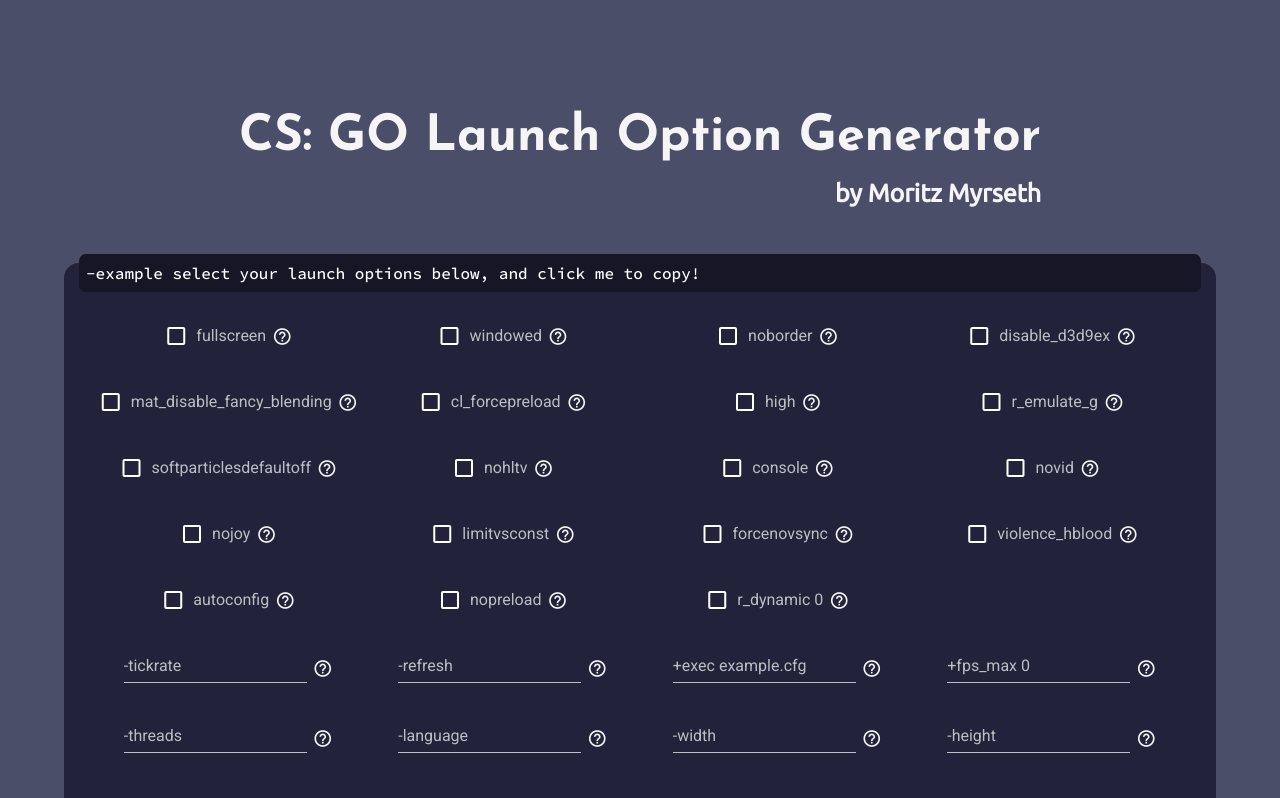
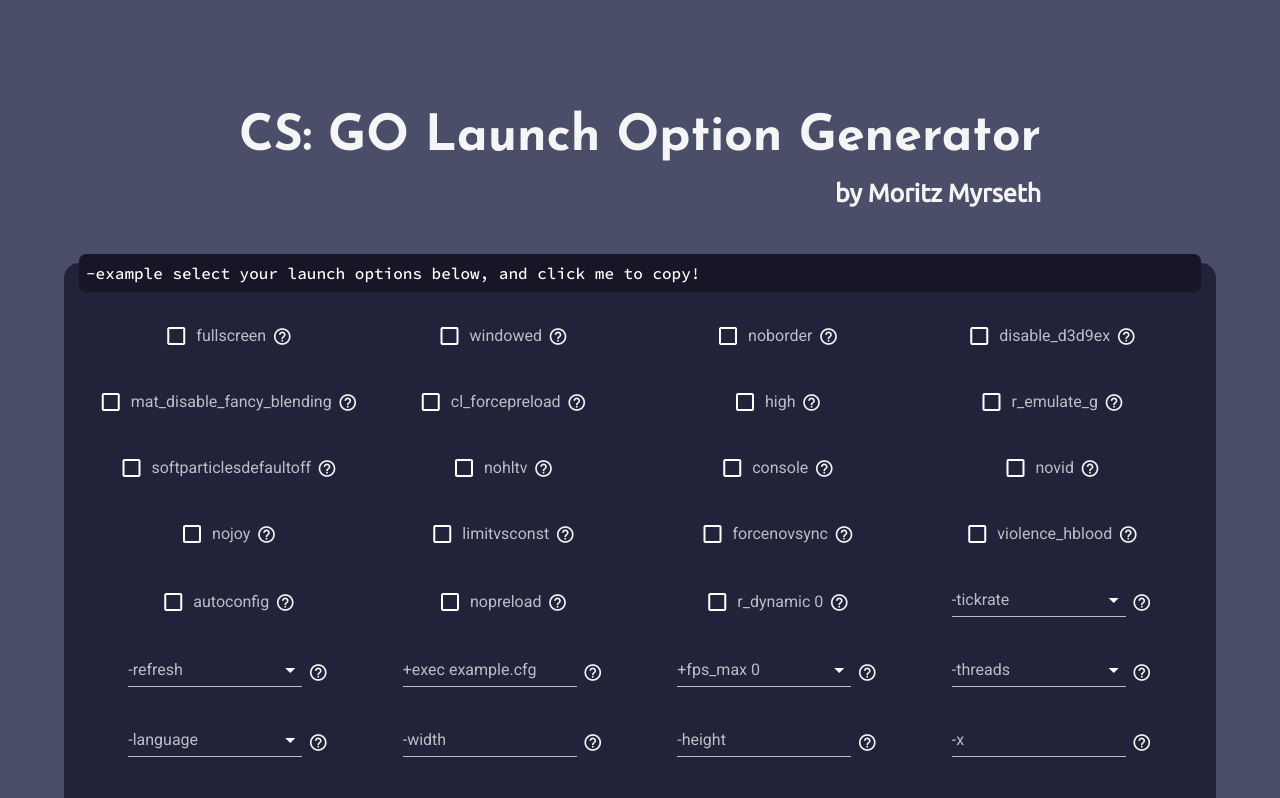
Before and after one commit to moritzmyrz/launchoptions-generator, a Vue app: page / in a window 1280 px wide. Shown: the top 798 px of the page. Built offline with nearby package versions, Linux system fonts and the light colour scheme.

Commit message:
comboboxes

```diff
--- a/src/components/Content.vue
+++ b/src/components/Content.vue
@@ -239,10 +239,8 @@
                 </v-tooltip>
             </span>
 
-            <br>
-
-            <span>
-                <v-text-field v-model="tickrate" dark :label="`-tickrate ${tickrate}`" value="" @input="updateData"></v-text-field>
+            <span class="txt-input">
+                <v-combobox v-model="tickrate" dark :items="tickrates" :label="`-tickrate ${tickrate}`" value="" @input="updateData"></v-combobox>
                 <v-tooltip bottom max-width="24em">
                     <template v-slot:activator="{ on, attrs }">
                         <v-icon size="20" class="help-ico" color="grey lighten-4" v-bind="attrs" v-on="on">mdi-help-circle-outline</v-icon>
@@ -250,8 +248,8 @@
                     <span>This launch option sets the tick rate of any server/single player game you run from your client to the number that you replace [tick rate] with ("-tickrate 128" recommended). In effect, any "Offline With Bots" games you play will be ran at this tickrate.</span>
                 </v-tooltip>
             </span>
-            <span>
-                <v-text-field v-model="refresh" dark :label="`-refresh ${refresh}`" value="" @input="updateData"></v-text-field>
+            <span class="txt-input">
+                <v-combobox v-model="refresh" dark :items="refreshrates" :label="`-refresh ${refresh}`" value="" @input="updateData"></v-combobox>
                 <v-tooltip bottom max-width="24em">
                     <template v-slot:activator="{ on, attrs }">
                         <v-icon size="20" class="help-ico" color="grey lighten-4" v-bind="attrs" v-on="on">mdi-help-circle-outline</v-icon>
@@ -259,7 +257,7 @@
                     <span>The -refresh launch option sets the refresh rate of your client: replace [refresh rate] with your desired refresh rate. The refresh rate (in hz) is how many times per second your monitor will update - at 60hz, your monitor is effectively showing 60 frames per second. For 144hz monitors, set this to "-refresh 144" so that your game refreshes 144 times a second.</span>
                 </v-tooltip>
             </span>
-            <span>
+            <span class="txt-input">
                 <v-text-field v-model="exec" dark :label="`+exec ${exec.length != 0 ? exec : 'example'}.cfg`" value="" @input="updateData"></v-text-field>
                 <v-tooltip bottom max-width="24em">
                     <template v-slot:activator="{ on, attrs }">
@@ -269,8 +267,8 @@
                 </v-tooltip>
             </span>
 
-            <span>
-                <v-text-field v-model="fps_max" dark :label="`+fps_max ${fps_max.length != 0 ? fps_max : '0'}`" value="" @input="updateData"></v-text-field>
+            <span class="txt-input">
+                <v-combobox v-model="fps_max" dark :items="framelimits" :label="`+fps_max ${fps_max.length != 0 ? fps_max : '0'}`" value="" @input="updateData"></v-combobox>
                 <v-tooltip bottom max-width="24em">
                     <template v-slot:activator="{ on, attrs }">
                         <v-icon size="20" class="help-ico" color="grey lighten-4" v-bind="attrs" v-on="on">mdi-help-circle-outline</v-icon>
@@ -278,8 +276,8 @@
                     <span>This launch option sets the maximum frames-per-second your game will run at. Replace [amount] with the amount you want to limit your game to. Setting it to 0 ("-fps_max 0") will remove any limit, making your game run at the highest FPS possible.</span>
                 </v-tooltip>
             </span>
-            <span>
-                <v-text-field v-model="threads" dark :label="`-threads ${threads}`" value="" @input="updateData"></v-text-field>
+            <span class="txt-input">
+                <v-combobox :items="sugthreads" v-model="threads" dark :label="`-threads ${threads}`" value="" @input="updateData"></v-combobox>
                 <v-tooltip bottom max-width="24em">
                     <template v-slot:activator="{ on, attrs }">
                         <v-icon size="20" class="help-ico" color="grey lighten-4" v-bind="attrs" v-on="on">mdi-help-circle-outline</v-icon>
@@ -287,8 +285,8 @@
                     <span>This launch option sets the amount of processor threads that CS:GO will use (e.g. -threads 4 will make CS:GO use 4 threads). We recommend that you do not use this launch option as it can cause instability and other problems - generally, CS:GO does a good job of managing its thread usage.</span>
                 </v-tooltip>
             </span>
-            <span>
-                <v-text-field v-model="lang" dark :label="`-language ${lang}`" value="" @input="updateData"></v-text-field>
+            <span class="txt-input">
+                <v-combobox :items="languages" v-model="lang" dark :label="`-language ${lang}`" value="" @input="updateData"></v-combobox>
                 <v-tooltip bottom max-width="24em">
                     <template v-slot:activator="{ on, attrs }">
                         <v-icon size="20" class="help-ico" color="grey lighten-4" v-bind="attrs" v-on="on">mdi-help-circle-outline</v-icon>
@@ -297,7 +295,7 @@
                 </v-tooltip>
             </span>
 
-            <span>
+            <span class="txt-input">
                 <v-text-field v-model="width" dark :label="`-width ${width}`" value="" @input="updateData" :disabled="selected.includes('-fullscreen')"></v-text-field>
                 <v-tooltip bottom max-width="24em">
                     <template v-slot:activator="{ on, attrs }">
@@ -306,7 +304,7 @@
                     <span>This launch option sets the width of your CS:GO window in pixels (e.g. "-width 1920").</span>
                 </v-tooltip>
             </span>
-            <span>
+            <span class="txt-input">
                 <v-text-field v-model="height" dark :label="`-height ${height}`" value="" @input="updateData" :disabled="selected.includes('-fullscreen')"></v-text-field>
                 <v-tooltip bottom max-width="24em">
                     <template v-slot:activator="{ on, attrs }">
@@ -316,7 +314,7 @@
                 </v-tooltip>
             </span>
 
-            <span>
+            <span class="txt-input">
                 <v-text-field v-model="x" dark :label="`-x ${x}`" value="" @input="updateData" :disabled="selected.includes('-fullscreen')"></v-text-field>
                 <v-tooltip bottom max-width="24em">
                     <template v-slot:activator="{ on, attrs }">
@@ -326,7 +324,7 @@
                 </v-tooltip>
             </span>
 
-            <span>
+            <span class="txt-input">
                 <v-text-field v-model="y" dark :label="`-y ${y}`" value="" @input="updateData" :disabled="selected.includes('-fullscreen')"></v-text-field>
                 <v-tooltip bottom max-width="24em">
                     <template v-slot:activator="{ on, attrs }">
@@ -347,21 +345,72 @@
             result: "",
             tickrate: "",
             fixedTickrate: "",
+            tickrates: [
+                "64",
+                "128"
+            ],
 
             refresh: "",
             fixedRefresh: "",
+            refreshrates: [
+                "60",
+                "75",
+                "90",
+                "120",
+                "144",
+                "165",
+                "240",
+                "360"
+            ],
 
             exec: "",
             fixedExec: "",
 
             fps_max: "",
             fixedFps_max: "",
+            framelimits: [
+                "0",
+                "60",
+                "120",
+                "144",
+                "165",
+                "240",
+                "300",
+                "360"
+            ],
 
             threads: "",
             fixedThreads: "",
+            sugthreads: [
+                "2",
+                "4",
+                "6",
+                "8",
+                "12",
+                "24",
+                "32"
+            ],
 
             lang: "",
             fixedLang: "",
+            languages: [
+                "english",
+                "czech",
+                "danish",
+                "dutch",
+                "finnish",
+                "french",
+                "german",
+                "hungarian",
+                "italian",
+                "japanese",
+                "korean",
+                "norwegian",
+                "polish",
+                "portuguese",
+                "romanian",
+                "russian"
+            ],
 
             width: "",
             fixedWidth: "",
@@ -439,6 +488,10 @@
 
 }
 
+.txt-input {
+    width: 200px;
+}
+
 #result {
     background: #161627;
     border-radius: 7px;
--- a/src/components/Tutorial.vue
+++ b/src/components/Tutorial.vue
@@ -5,7 +5,7 @@
         </h2>
         <v-stepper dark non-linear show v-model="e1">
             <v-stepper-header>
-                <v-stepper-step step="1" :complete="e1" color="amber darken-2">Properties</v-stepper-step>
+                <v-stepper-step step="1" :complete="e1" color="amber darken-2">Open Properties</v-stepper-step>
                 <v-divider></v-divider>
                 <v-stepper-step step="2" color="amber darken-2">Set Launch Options</v-stepper-step>
             </v-stepper-header>
```
Also changed, not shown: 13 other files (tests, documents, lock files or other folders).
